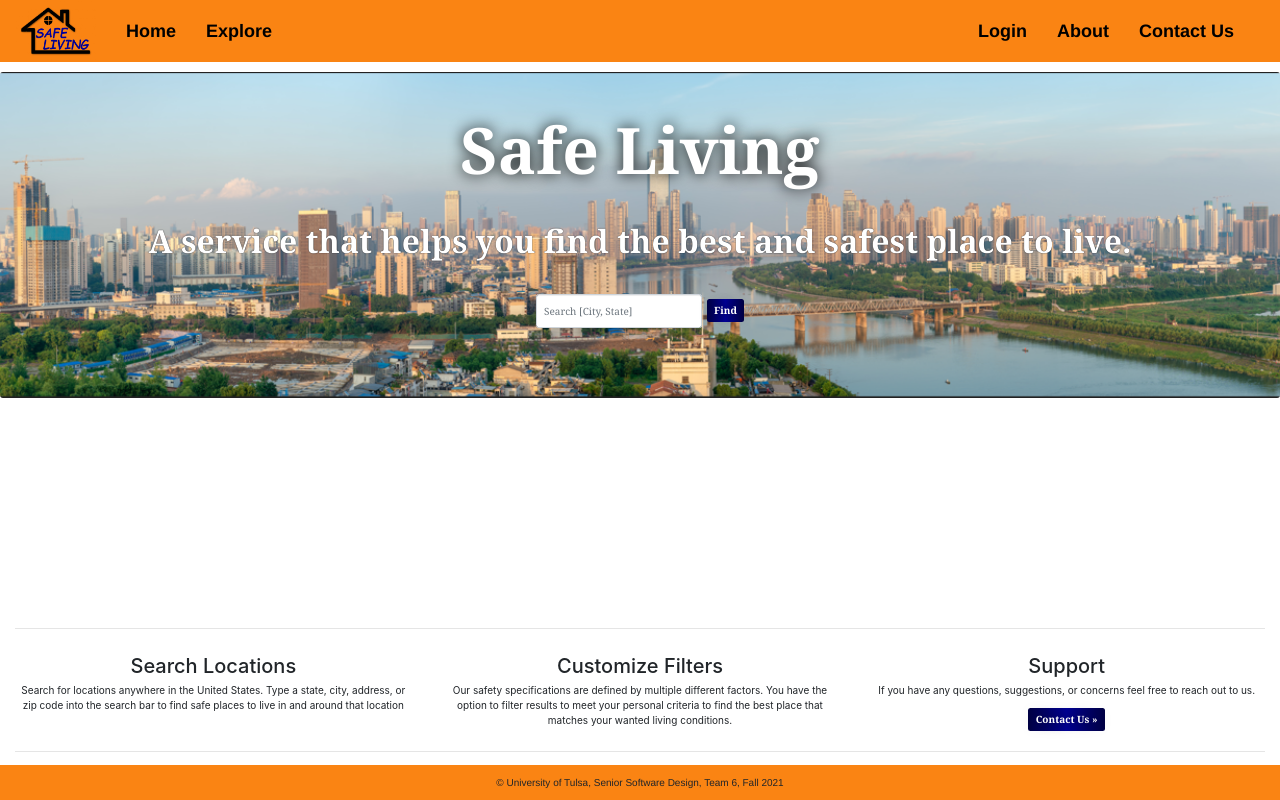
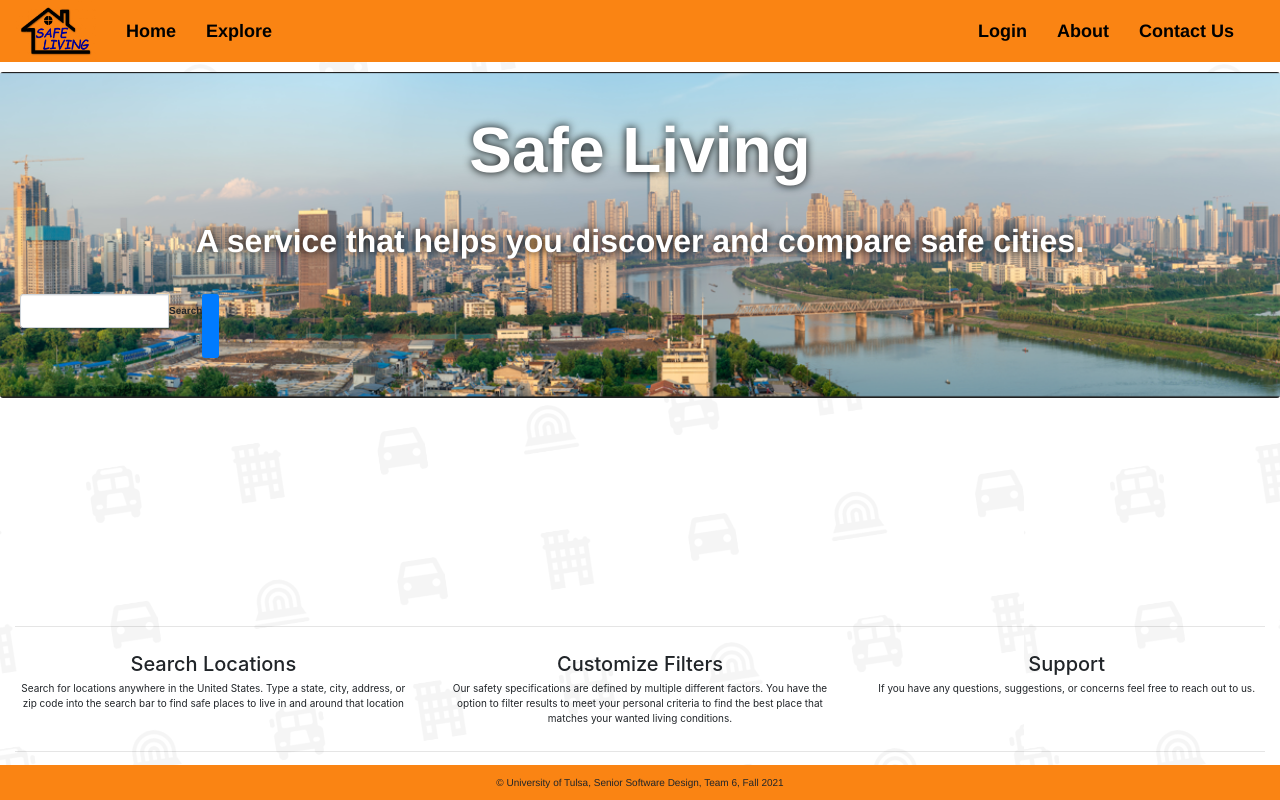
Before and after one commit to ryanabx/team6-safelivingapp, an Angular app: page /home in a window 1280 px wide. Built offline with nearby package versions, Linux system fonts and the light colour scheme; what @agm/core would draw is missing.

Commit message:
Added subtle background image, more work on landing page

```diff
--- a/src/app/home/home.component.css
+++ b/src/app/home/home.component.css
@@ -15,8 +15,8 @@
       background-repeat: no-repeat;
       background-size: cover;
       text-align: center;
-      text-shadow: black 0 0 15px;
-      font-family: Georgia, serif;
+      text-shadow: black 0 0 8px;
+      font-family: 'Franklin Gothic Medium', 'Arial Narrow', Arial, sans-serif;
       font-weight: bold;
       margin: 0;
       position: absolute;
@@ -27,32 +27,20 @@
       font-weight: bold;
       color: white;
       font-size: 64px;
-      font-family: Georgia, serif;
-      text-shadow: black 0 0 15px;
+      font-family: 'Franklin Gothic Medium', 'Arial Narrow', Arial, sans-serif;
+      text-shadow: black 0 0 8px;
     }
 
     .lead {
       font-weight:  bold;
       color: white;
       font-size: 32px;
-      font-family: Georgia, serif;
-      text-shadow: black 0 0 1px;
+      font-family: 'Franklin Gothic Medium', 'Arial Narrow', Arial, sans-serif;
+      text-shadow: black 0 0 8px;
     }
 
-    .btn {
-      background: rgb(2,2,68);
-      background: -moz-linear-gradient(90deg, rgba(2,2,68,1) 0%, rgba(0,0,157,1) 50%, rgba(2,2,68,1) 100%);
-      background: -webkit-linear-gradient(90deg, rgba(2,2,68,1) 0%, rgba(0,0,157,1) 50%, rgba(2,2,68,1) 100%);
-      background: linear-gradient(90deg, rgba(2,2,68,1) 0%, rgba(0,0,157,1) 50%, rgba(2,2,68,1) 100%);
-      filter: progid:DXImageTransform.Microsoft.gradient(startColorstr="#020244",endColorstr="#020244",GradientType=1);
-      text-align: center;
-      text-shadow: black 0 0 15px;
-      font-family: Georgia, serif;
-      font-weight: bold;
-      color: white;
-      position: relative;
-      border:  0;
-      background-size: cover;
+    .frm{
+
     }
 
     .hr {
--- a/src/app/home/home.component.html
+++ b/src/app/home/home.component.html
@@ -9,19 +9,23 @@
     <!-- JavaScript Error Handler -->
     <script src="global-error.js"></script>
   </head>
-
-    <title>Self Living - Home</title>
+    <title>Safe Living - Home</title>
     <!-- Create Main Section -->
       <div class="jumbotron position-absolute h-80 w-100">
 
         <h1 class="display-4 mb-5"><strong>Safe Living</strong></h1>
-        <p class="lead mb-5">A service that helps you find the best and safest place to live.</p>
+        <p class="lead mb-5">A service that helps you discover and compare safe cities.</p>
 
         <!-- Create Search Bar -->
-        <form class="form-inline justify-content-center mb-5">
-          <input class="form-control mr-sm-2" type="search" placeholder="Search [City, State]" aria-label="Search" id = "userInput" #userInput>
-          <button class="btn btn-primary fa fa-search" (click)="sendInput(userInput.value)" type="button" style="color:white;">Find</button>
-        </form>
+        <div class="input-group">
+          <div class="form-inline justify-content-center mb-5 frm">
+            <input type="search" id="userInput" #userInput class="form-control" />
+            <label class="form-label" for="userInput">Search</label>
+          </div>
+          <button type="button" class="btn btn-primary" (click)="sendInput(userInput.value)">
+            <i class="fas fa-search"></i>
+          </button>
+        </div>
       </div>
 
       <!-- Search Bar text-->
--- a/src/app/home/home.component.ts
+++ b/src/app/home/home.component.ts
@@ -28,6 +28,7 @@ export class HomeComponent implements OnInit {
   private appService: AppService,
   private addrInputService: AddrInputService,
   private router: Router) {}
+
 
 
   sendInput(value: string) {
--- a/src/styles.css
+++ b/src/styles.css
@@ -3,5 +3,8 @@ body {
     margin: 0 !important;
     border: 0 px !important;
     padding: 0 !important;
-    font-family:'Courier New', Courier, monospace
+    font-family:'Courier New', Courier, monospace;
+    background-image: url('./assets/safelivingbackground.png');
+    background-size: 1024px 1024px;
+
 }
```
Also changed, not shown: src/assets/safelivingbackground.png (added), 1 other file (tests, documents, lock files or other folders).
